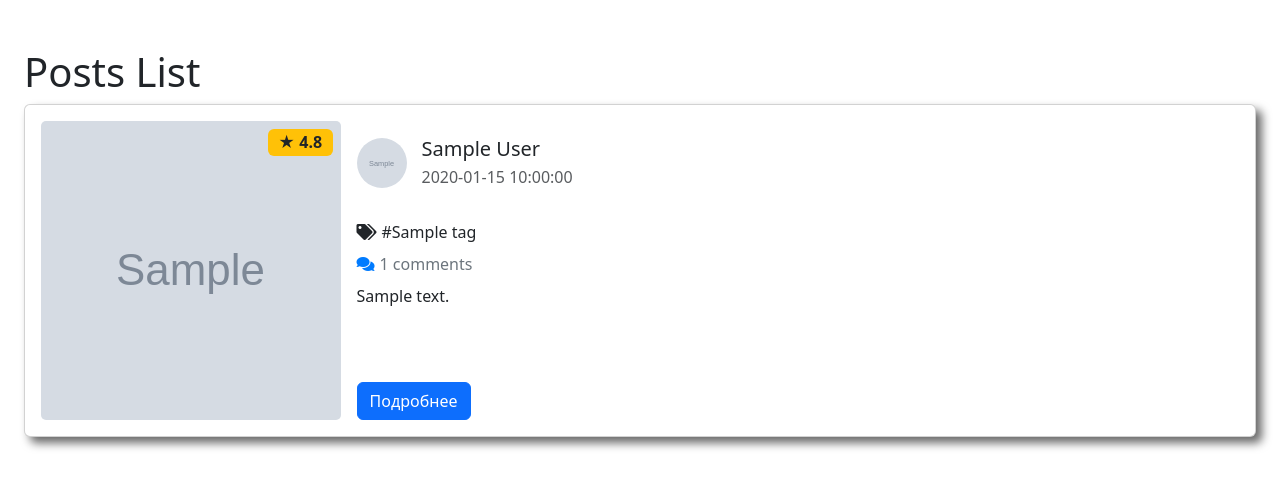
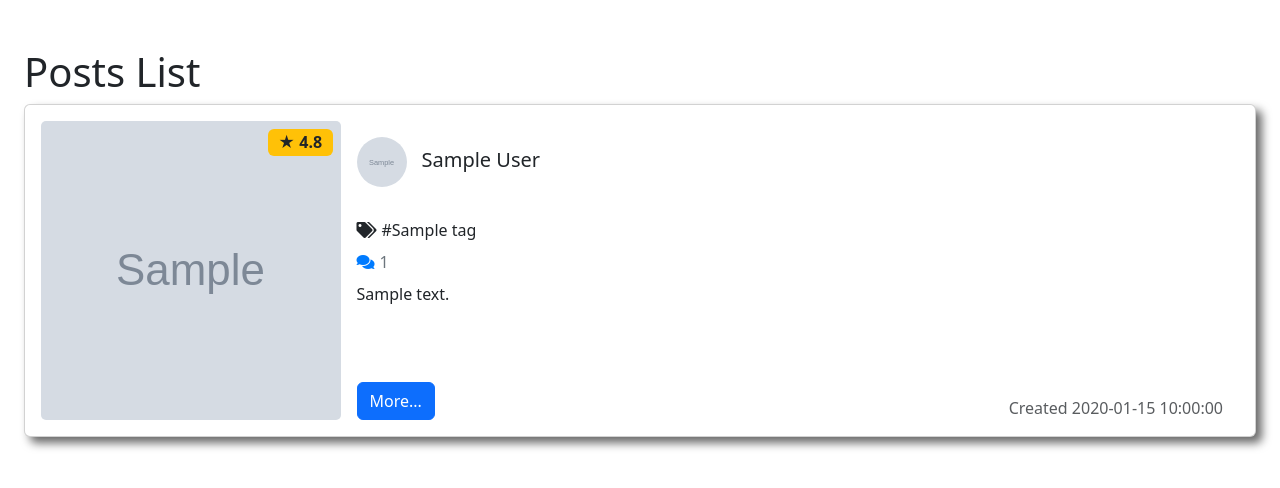
Before and after one commit to peakodev/photo_share, a FastAPI app: template front/templates/posts.html in a window 1280 px wide. Shown: the part 58-546 px from the top of the page. Run offline with FastAPI, Linux system fonts and the light colour scheme; the template is opened without the code that fills it: most values are stand-ins (such as "Sample title", 1, 10 or a date in 2020); grey boxes marked "Sample" are stand-in pictures.

Commit message:
fix styles

```diff
--- a/front/templates/partials/post_card.html
+++ b/front/templates/partials/post_card.html
@@ -13,7 +13,6 @@
         <img src="{{ post.user.avatar }}" alt="{{ post.user.firstname }}" class="card-user-avatar rounded-circle" style="width: 50px; height: 50px; object-fit: cover; margin-right: 15px;" />
         <div>
           <h5 class="card-user-firstname mb-1">{{ post.user.first_name }} {{ post.user.last_name }}</h5>
-          <p class="card-user-created-post text-muted mb-0">{{ post.created_at }}</p>
         </div>
       </div>
       <div class="card-info-wrap flex-grow-1">
@@ -21,14 +20,15 @@
           <i class="fas fa-tags"></i> #{{ post.tags|join(', ') }}
         </div>
         <p class="card-comments mb-2">
-          <i class="fas fa-comments"></i> {{ post.comments_count }} comments
+          <i class="fas fa-comments"></i> {{ post.comments_count }}
         </p>
         <div class="card-description mb-3">
           <p>{{ post.description }}</p>
         </div>
       </div>
-      <div class="mt-auto">
-        <a href="/posts/{{ post.id }}" class="btn btn-primary">Подробнее</a>
+      <div class="d-flex align-items-end mt-auto">
+        <a href="/posts/{{ post.id }}" class="btn btn-primary">More...</a>
+        <p class="fs-6 ms-auto card-user-created-post text-muted mb-0">Created {{ post.created_at }}</p>
       </div>
     </div>
   </div>
```
Also changed, not shown: front/templates/partials/post_detail.html (+4 -3 lines).
